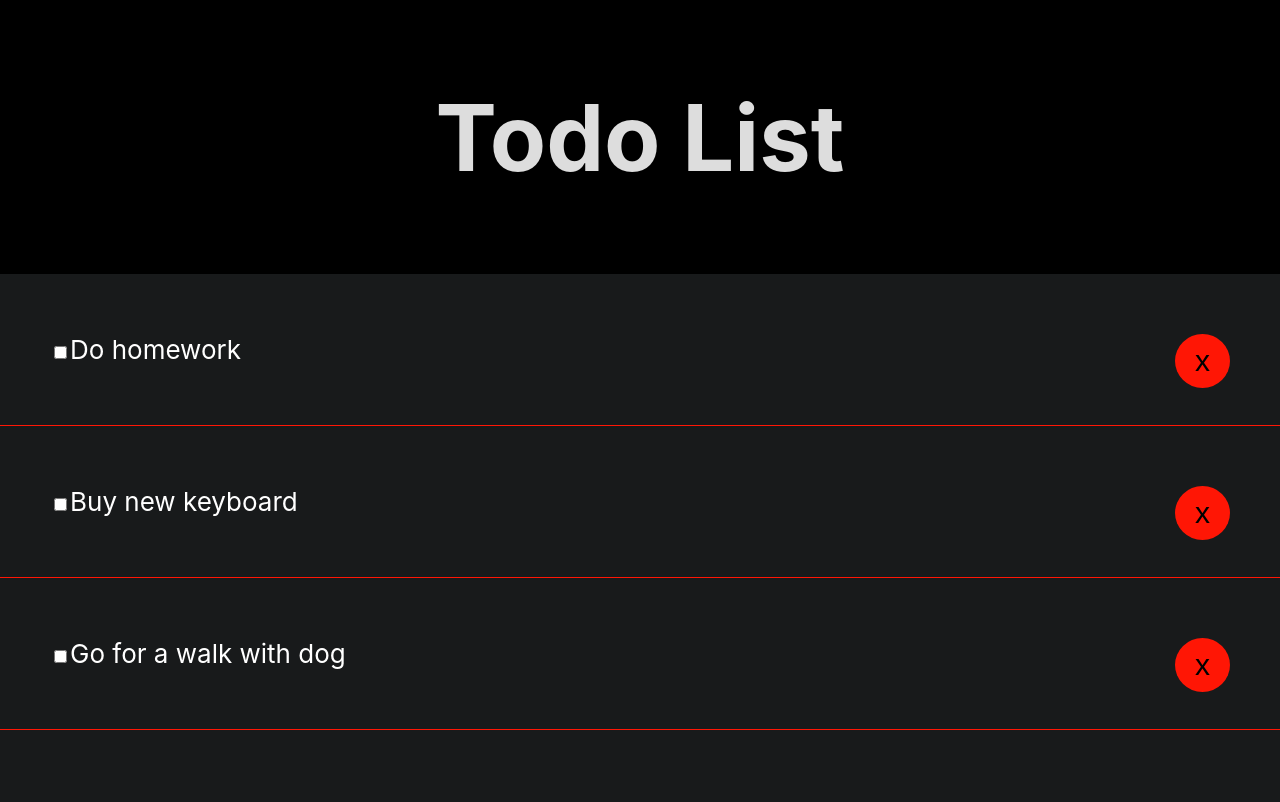
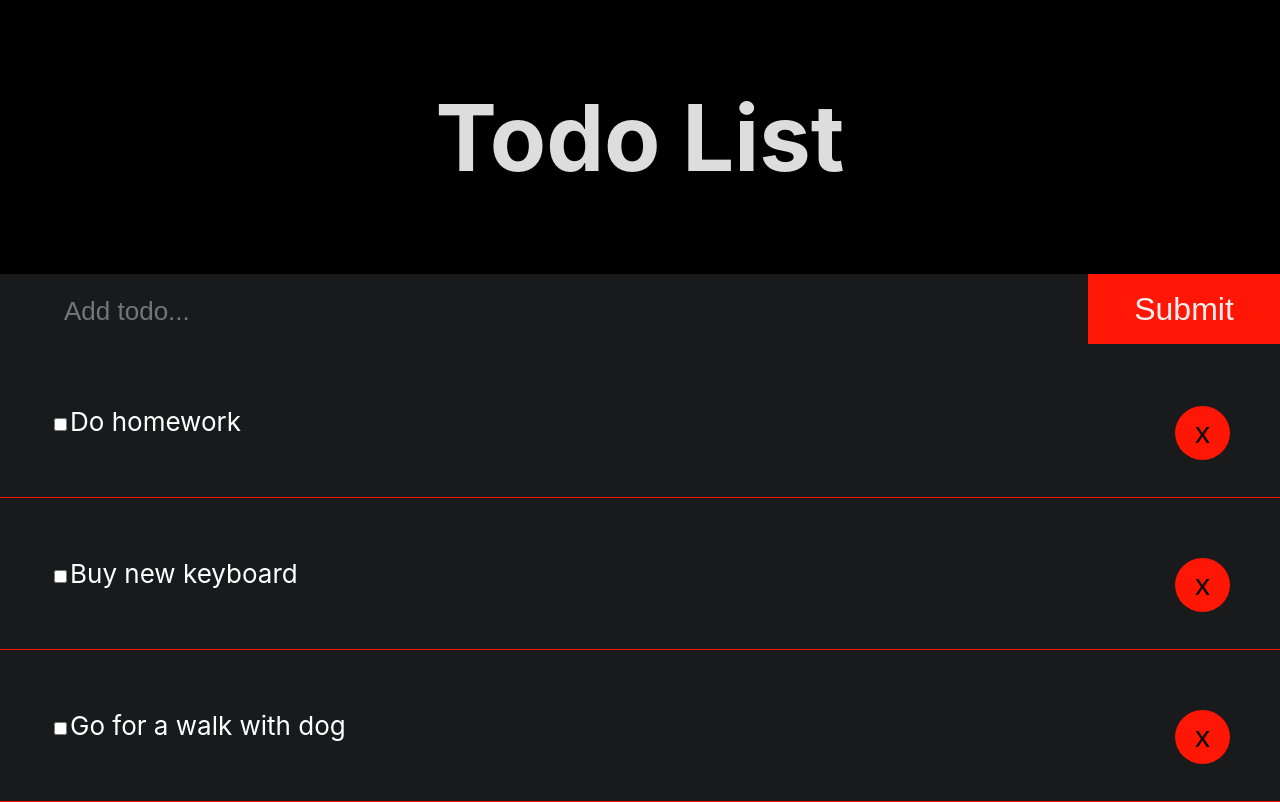
Before and after one commit to Bileq/TodoList, a React (Create React App) app: page / in a window 1280 px wide. Built offline with nearby package versions, Linux system fonts and the light colour scheme.

Commit message:
Add input field and submit button in new AddTodo component

```diff
--- a/src/App.js
+++ b/src/App.js
@@ -1,6 +1,7 @@
 import React, { Component } from 'react'
 import Header from './components/layout/Header'
 import TodoList from './components/TodoList'
+import AddTodo from './components/AddTodo'
 
 
 class App extends Component {
@@ -23,6 +24,7 @@ class App extends Component {
       }
     ]
   }
+
   //changing state of todos.completed
   tickComplete = id => {
     this.setState({ todos: this.state.todos.map( todo => {
@@ -38,10 +40,16 @@ class App extends Component {
     this.setState({todos: [...this.state.todos.filter( todo => todo.id !== id)]})
   }
 
+  //Adding todo
+  addTodo = () => {
+
+  }
+
   render() {
     return (
       <div className="app">
         <Header />
+        <AddTodo addTodo={this.addTodo}/>
         <TodoList todos={this.state.todos} tickComplete={this.tickComplete}
         delTodo={this.delTodo}
         />
--- /dev/null
+++ b/src/components/AddTodo.js
@@ -0,0 +1,53 @@
+import React, { Component } from 'react'
+
+export class AddTodo extends Component {
+    state = {
+        title: '',
+    }
+    //add onChange and onSubmit events
+    render() {
+        return (
+            <div>
+                <form>
+                    <input
+                    type="text"
+                    placeholder="Add todo..."
+                    name="title"
+                    //value={this.state.title}
+                    style={addTodoStyle}
+                    //onChange={this.onChange()}
+                    />
+                    <input
+                    type="submit"
+                    value="Submit"
+                    style={btnStyle}
+                    />
+                </form>
+            </div>
+        )
+    }
+}
+
+const addTodoStyle = {
+    color: '#fff',
+    backgroundColor: '#181a1b',
+    border: 'none',
+    height: '70px',
+    width: '80%',
+    fontSize: '26px',
+    padding: '0 0 0 5%',
+
+}
+
+const btnStyle = {
+    border: 'none',
+    width: '15%',
+    backgroundColor: '#ff1605',
+    height: '70px',
+    fontSize: '32px',
+    cursor: 'pointer',
+    color: '#eee',
+
+}
+
+export default AddTodo
```
